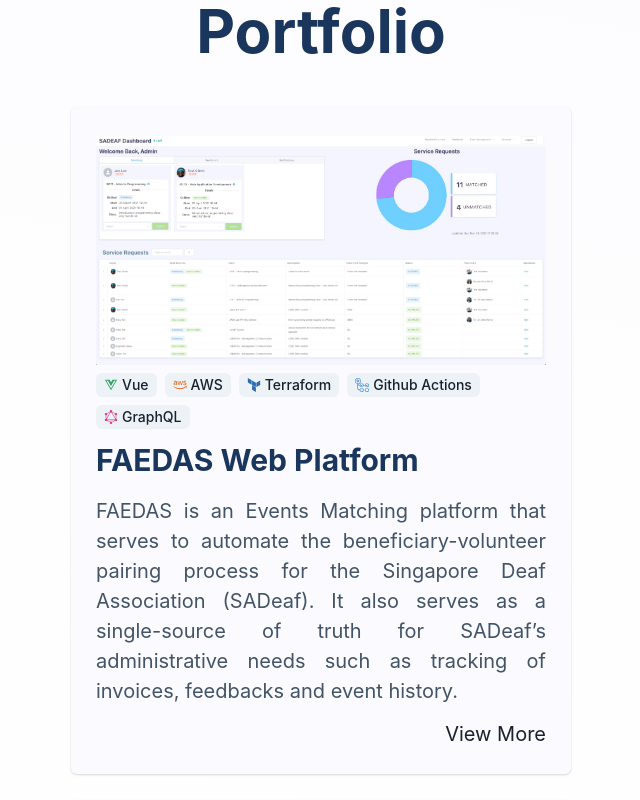
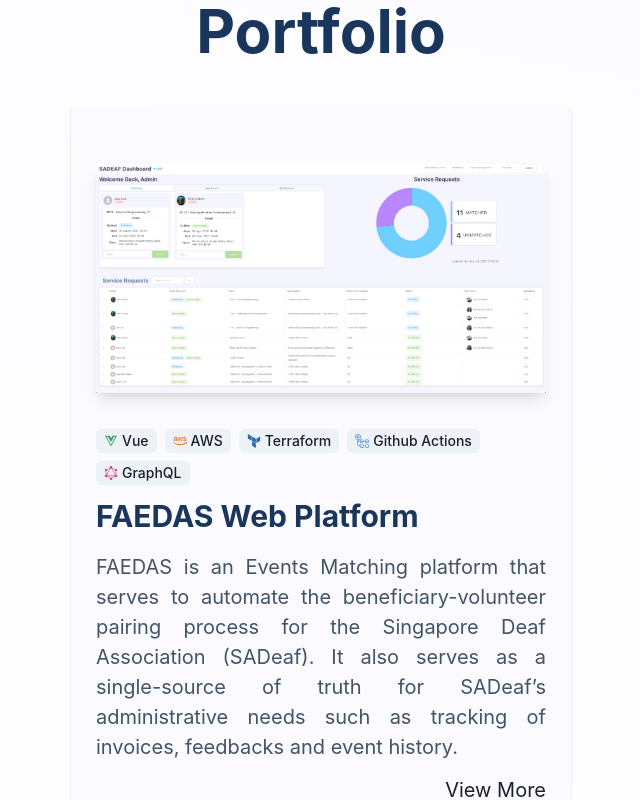
Before and after one commit to austinwoon/awqy_portfolio, a Next.js app in the folder austin-portfolio/: page / in a window 1280 px wide. Shown: the part 1180-1980 px from the top of the page, without its empty margins (319-959 px from the left). Built offline with nearby package versions, Linux system fonts and the light colour scheme.

Commit message:
Minir updates

```diff
--- a/austin-portfolio/components/Portfolio/PortfolioCard.jsx
+++ b/austin-portfolio/components/Portfolio/PortfolioCard.jsx
@@ -42,7 +42,7 @@ const PortfolioCard = ({
                 }}
                 bgColor={'brand.bgWhite'}
             >
-                <Box margin={'auto'} pb={'1'} pt={'1'}>
+                <Box mb={8} mt={8} boxShadow="lg">
                     <Img src={img} maxWidth={'100%'} />
                 </Box>
 
```
